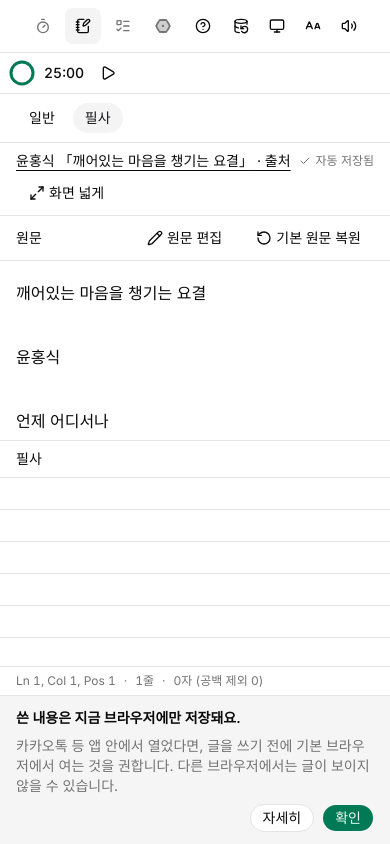
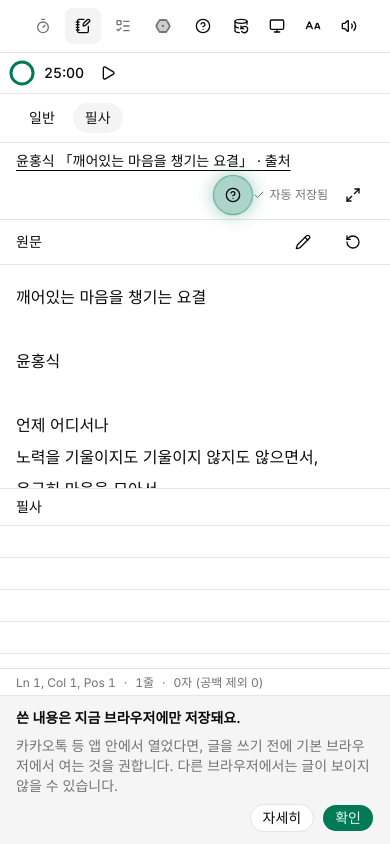
Before and after one commit to woojunj/ritus, a Next.js app: page /memo in a window 390 px wide. Both pictures are taken after a click on the button "필사". Built offline with nearby package versions, Linux system fonts and the light colour scheme.

Commit message:
필사 도움말 추가와 모바일 큰 글자 배치 겹침 수정

```diff
--- a/features/memo-pad/components/memo-help.tsx
+++ b/features/memo-pad/components/memo-help.tsx
@@ -3,6 +3,7 @@
 import { GuidedHelp, type HelpStep } from "@/components/guided-help";
 
 const EDITOR: readonly HelpStep[] = [
+  { target: "mode", title: "일반 메모와 필사 모드", text: "일반은 자유롭게 메모하는 화면이고, 필사는 원문을 보며 글을 따라 쓰는 화면입니다. 위의 일반·필사 버튼으로 바꿉니다. 두 모드의 글은 따로 자동 저장됩니다. 필사 모드의 물음표에서는 원문 편집, 복원과 모바일 확대를 안내합니다." },
   { target: "format", title: "글의 형식 고르기", text: "txt는 일반 글, md는 마크다운입니다. md를 고르면 넓은 화면에서는 편집 옆에 프리뷰가 나타나고, 좁은 화면에서는 눈 아이콘으로 편집과 프리뷰를 오갑니다. 형식을 바꿔도 쓴 글은 유지됩니다." },
   { target: "content", title: "메모 본문 쓰기", text: "이곳에 글을 적습니다. 타이머나 할 일과 연결되지 않는 독립 문서이며, 다른 화면으로 이동해도 쓰던 글이 남습니다. 아래 상태 표시줄에서는 커서 위치와 줄·글자 수를 확인할 수 있습니다." },
   { target: "autosave", title: "쓰는 동안 자동 저장", text: "쓰는 내용과 형식은 이 브라우저에 자동 저장됩니다. ‘자동 저장됨’ 표시를 확인하세요. ‘저장하지 못함’이 보이면 파일로 백업하세요. 자동 저장은 현재 쓰는 글을 유지하는 기능입니다." },
--- /dev/null
+++ b/features/memo-pad/components/transcription-help.tsx
@@ -0,0 +1,27 @@
+import { useSyncExternalStore } from "react";
+
+import { GuidedHelp, type HelpStep } from "@/components/guided-help";
+
+const SOURCE: HelpStep = { target: "source", title: "원문을 보며 필사하기", text: "기본 원문은 윤홍식의 「깨어있는 마음을 챙기는 요결」 전문입니다. 원문은 별도로 스크롤할 수 있습니다. PC에서는 왼쪽, 모바일에서는 위쪽에 보입니다." };
+const CONTENT: HelpStep = { target: "content", title: "줄 있는 입력란에 쓰기", text: "원문을 보며 이곳에 글을 적습니다. 일반 메모와 필사한 글은 따로 보관됩니다. 모드를 바꾸거나 원문을 편집해도 필사한 글은 유지됩니다." };
+const AUTOSAVE: HelpStep = { target: "autosave", title: "필사와 원문 자동 저장", text: "필사한 글과 편집한 원문은 각각 이 브라우저에 자동 저장됩니다. ‘저장하지 못함’이 보이면 전체 백업을 이용하세요. 헤더의 전체 백업에는 일반 메모와 필사한 글, 원문이 함께 포함됩니다." };
+const EDIT: HelpStep = { target: "edit", title: "필사할 원문 편집하기", text: "연필 아이콘을 눌러 원문을 직접 바꿀 수 있습니다. 수정은 자동 저장됩니다. ‘편집 마치기’를 누르면 읽는 화면으로 돌아오며 필사한 글은 그대로 남습니다." };
+const RESTORE: HelpStep = { target: "restore", title: "기본 원문으로 돌아가기", text: "되돌리기 아이콘을 누르고 확인하면 원문만 기본 전문으로 돌아갑니다. 필사한 글은 지워지지 않습니다. 확인창에서 취소하면 원문도 바뀌지 않습니다." };
+const EXPAND: HelpStep = { target: "expand", title: "모바일에서 넓게 보기", text: "‘화면 넓게’를 누르거나 필사 입력란에 커서를 두면 원문과 입력란만 넓게 보입니다. 키보드 위 공간은 원문에 60%, 입력란에 40%를 배정합니다. 원문을 스크롤하면서 참고할 수 있습니다." };
+const SHRINK: HelpStep = { target: "shrink", title: "원래 화면으로 돌아가기", text: "‘화면 줄이기’를 누르면 상단 메뉴와 원문 편집 도구가 다시 보입니다. 글과 원문 스크롤 위치는 유지됩니다. 외장 키보드의 Escape로도 돌아갑니다." };
+
+function subscribeNarrow(callback: () => void) {
+  const query = window.matchMedia("(width < 48rem)");
+  query.addEventListener("change", callback);
+  return () => query.removeEventListener("change", callback);
+}
+const getNarrow = () => window.matchMedia("(width < 48rem)").matches;
+const getServerNarrow = () => false;
+
+export function TranscriptionHelp({ expanded }: { expanded: boolean }) {
+  const narrow = useSyncExternalStore(subscribeNarrow, getNarrow, getServerNarrow);
+  const steps = expanded && narrow
+    ? [SOURCE, CONTENT, AUTOSAVE, SHRINK]
+    : [SOURCE, CONTENT, AUTOSAVE, EDIT, RESTORE, ...(narrow ? [EXPAND] : [])];
+  return <GuidedHelp name="필사" steps={steps} targetAttribute="data-transcription-help" rootAttribute="data-transcription-help-root" />;
+}
--- a/features/memo-pad/components/transcription.module.css
+++ b/features/memo-pad/components/transcription.module.css
@@ -5,11 +5,24 @@
   flex-direction: column;
 }
 
+.details,
+.sourceToolbar,
+.status {
+  flex-shrink: 0;
+}
+
 .compactToolbar {
   display: none;
 }
 
 @media (width < 48rem) {
+  /* 도구가 여러 줄이 되어도 본문을 누르지 않고, 화면 전체를 스크롤한다. */
+  .panes {
+    flex-shrink: 0;
+    min-height: 28rem;
+    grid-template-rows: minmax(0, 3fr) minmax(0, 2fr);
+  }
+
   .expanded {
     position: fixed;
     inset-inline: 0;
@@ -31,6 +44,8 @@
   }
 
   .expanded .panes {
+    min-height: 0;
+    flex-shrink: 1;
     grid-template-rows: minmax(0, 3fr) minmax(0, 2fr);
   }
 }
--- a/features/memo-pad/components/transcription.tsx
+++ b/features/memo-pad/components/transcription.tsx
@@ -15,6 +15,7 @@ import {
   type TranscriptionDoc,
 } from "../lib/transcription-storage";
 import { MemoStatus } from "./memo-editor";
+import { TranscriptionHelp } from "./transcription-help";
 import styles from "./transcription.module.css";
 
 export function Transcription() {
@@ -36,7 +37,7 @@ export function Transcription() {
       container?.style.setProperty("--visible-top", `${viewport?.offsetTop ?? 0}px`);
     }
     function onKeyDown(event: KeyboardEvent) {
-      if (event.key !== "Escape") return;
+      if (event.key !== "Escape" || document.querySelector("dialog[open]")) return;
       if (document.activeElement instanceof HTMLElement && container?.contains(document.activeElement)) {
         document.activeElement.blur();
       }
@@ -66,32 +67,36 @@ export function Transcription() {
   }
 
   return (
-    <div ref={containerRef} className={`${styles.container} ${expanded ? styles.expanded : ""}`}>
+    <div data-transcription-help-root={expanded ? undefined : ""} ref={containerRef} className={`${styles.container} ${expanded ? styles.expanded : ""}`}>
       {expanded && (
         <div className={`${styles.compactToolbar} items-center gap-2 border-b px-3 py-1`}>
           <span className="mr-auto text-sm font-medium">필사</span>
-          <SaveStatus saving={saving} />
-          <Button variant="ghost" size="sm" onClick={() => setExpanded(false)}>
-            <Minimize2 aria-hidden="true" />화면 줄이기
+          <TranscriptionHelp key="expanded" expanded={expanded} />
+          <span data-transcription-help="autosave"><SaveStatus saving={saving} /></span>
+          <Button data-transcription-help="shrink" aria-label="화면 줄이기" title="화면 줄이기" variant="ghost" size="sm" onClick={() => setExpanded(false)}>
+            <Minimize2 aria-hidden="true" /><span className="hidden sm:inline">화면 줄이기</span>
           </Button>
         </div>
       )}
       <div className={`${styles.details} flex flex-wrap items-center gap-2 border-b px-4 py-2`}>
-        <a href={SOURCE_URL} target="_blank" rel="noreferrer" className="min-w-0 text-sm underline underline-offset-4">{SOURCE_TITLE} · 출처</a>
-        <SaveStatus saving={saving} className="ml-auto" />
-        <Button variant="ghost" size="sm" className="md:hidden" onClick={expand}>
-          <Maximize2 aria-hidden="true" />화면 넓게
-        </Button>
+        <a href={SOURCE_URL} target="_blank" rel="noreferrer" className="min-w-0 basis-full break-words text-sm underline md:basis-auto underline-offset-4">{SOURCE_TITLE} · 출처</a>
+        <div className="ml-auto flex items-center gap-1">
+          <TranscriptionHelp key="normal" expanded={false} />
+          <span data-transcription-help="autosave"><SaveStatus saving={saving} /></span>
+          <Button data-transcription-help="expand" aria-label="화면 넓게" title="화면 넓게" variant="ghost" size="sm" className="md:hidden" onClick={expand}>
+            <Maximize2 aria-hidden="true" /><span className="hidden sm:inline">화면 넓게</span>
+          </Button>
+        </div>
       </div>
       <div className={`${styles.panes} grid min-h-0 flex-1 grid-rows-2 md:grid-cols-2 md:grid-rows-1`}>
-        <section aria-label="필사 원문" className="flex min-h-0 min-w-0 flex-col border-b md:border-r md:border-b-0">
+        <section data-transcription-help="source" aria-label="필사 원문" className="flex min-h-0 min-w-0 flex-col border-b md:border-r md:border-b-0">
           <div className={`${styles.sourceToolbar} flex flex-wrap items-center gap-2 border-b px-4 py-2`}>
             <h2 className="mr-auto text-sm font-medium">원문</h2>
-            <Button variant="ghost" size="sm" disabled={!loaded} aria-pressed={editing} onClick={() => setEditing(!editing)}>
-              <Pencil aria-hidden="true" />{editing ? "편집 마치기" : "원문 편집"}
+            <Button data-transcription-help="edit" aria-label={editing ? "편집 마치기" : "원문 편집"} title={editing ? "편집 마치기" : "원문 편집"} variant="ghost" size="sm" disabled={!loaded} aria-pressed={editing} onClick={() => setEditing(!editing)}>
+              <Pencil aria-hidden="true" /><span className="hidden md:inline">{editing ? "편집 마치기" : "원문 편집"}</span>
             </Button>
-            <Button variant="ghost" size="sm" disabled={!loaded || !DEFAULT_SOURCE} onClick={() => setRestoreOpen(true)}>
-              <RotateCcw aria-hidden="true" />기본 원문 복원
+            <Button data-transcription-help="restore" aria-label="기본 원문 복원" title="기본 원문 복원" variant="ghost" size="sm" disabled={!loaded || !DEFAULT_SOURCE} onClick={() => setRestoreOpen(true)}>
+              <RotateCcw aria-hidden="true" /><span className="hidden md:inline">기본 원문 복원</span>
             </Button>
           </div>
           {editing ? (
@@ -104,9 +109,9 @@ export function Transcription() {
             </div>
           )}
         </section>
-        <section aria-label="필사 입력" className="flex min-h-0 min-w-0 flex-col">
-          <h2 className="border-b px-4 py-2 text-sm font-medium">필사</h2>
-          <textarea aria-label="필사 본문" onFocus={() => { if (window.matchMedia("(max-width: 767px)").matches) expand(); }} value={doc.text} readOnly={!loaded} spellCheck={false}
+        <section data-transcription-help="content" aria-label="필사 입력" className="flex min-h-0 min-w-0 flex-col">
+          <h2 className="shrink-0 border-b px-4 py-2 text-sm font-medium">필사</h2>
+          <textarea aria-label="필사 본문" onFocus={() => { if (window.matchMedia("(width < 48rem)").matches) expand(); }} value={doc.text} readOnly={!loaded} spellCheck={false}
             onChange={(event) => {
               update({ ...doc, text: event.target.value });
               setCursor(event.target.selectionStart);
--- a/features/memo-pad/memo-pad.tsx
+++ b/features/memo-pad/memo-pad.tsx
@@ -26,7 +26,7 @@ export function MemoPad() {
   const [mode, setMode] = useState<"normal" | "transcription">("normal");
   return (
     <div className="flex min-h-0 flex-1 flex-col">
-      <div role="group" aria-label="메모장 모드" className="flex gap-1 border-b px-4 py-2">
+      <div data-memo-help="mode" role="group" aria-label="메모장 모드" className="flex gap-1 border-b px-4 py-2">
         <Button variant={mode === "normal" ? "secondary" : "ghost"} aria-pressed={mode === "normal"} onClick={() => setMode("normal")}>일반</Button>
         <Button variant={mode === "transcription" ? "secondary" : "ghost"} aria-pressed={mode === "transcription"} onClick={() => setMode("transcription")}>필사</Button>
       </div>
```
Also changed, not shown: 3 other files (tests, documents, lock files or other folders).
